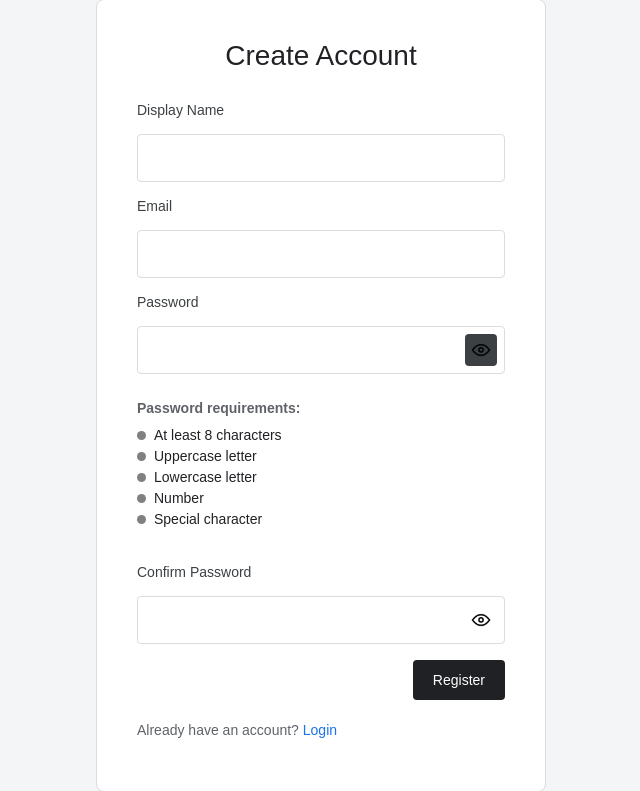
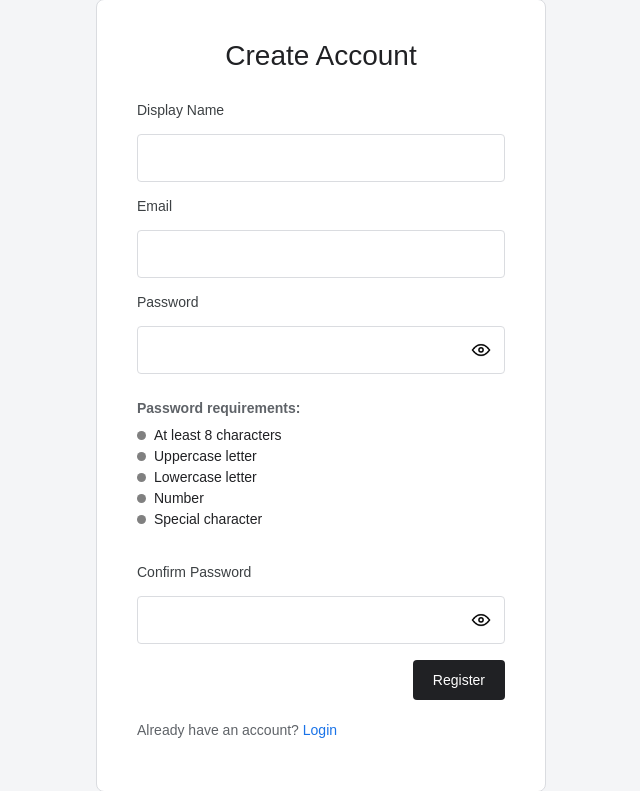
Before and after one commit to jasper-espartero-upv/CMSC128_Lab_1_CRUD, a Flask app: page /register in a window 1280 px wide, with the pointer over the restyled element. Shown: the part 61-852 px from the top of the page, without its empty margins (319-959 px from the left). Run offline with Flask 3, Linux system fonts and the light colour scheme.

Commit message:
cmsc128-Final-Lab

```diff
--- a/static/style.css
+++ b/static/style.css
@@ -1147,6 +1147,14 @@ main .logout-form button:hover {
     justify-content: center;
 }
 
+.password-input button:hover {
+    background: none;
+}
+
+.password-input button:hover img {
+    filter: none;
+}
+
 .password-input button img {
     width: 20px;
     height: 20px;
```
